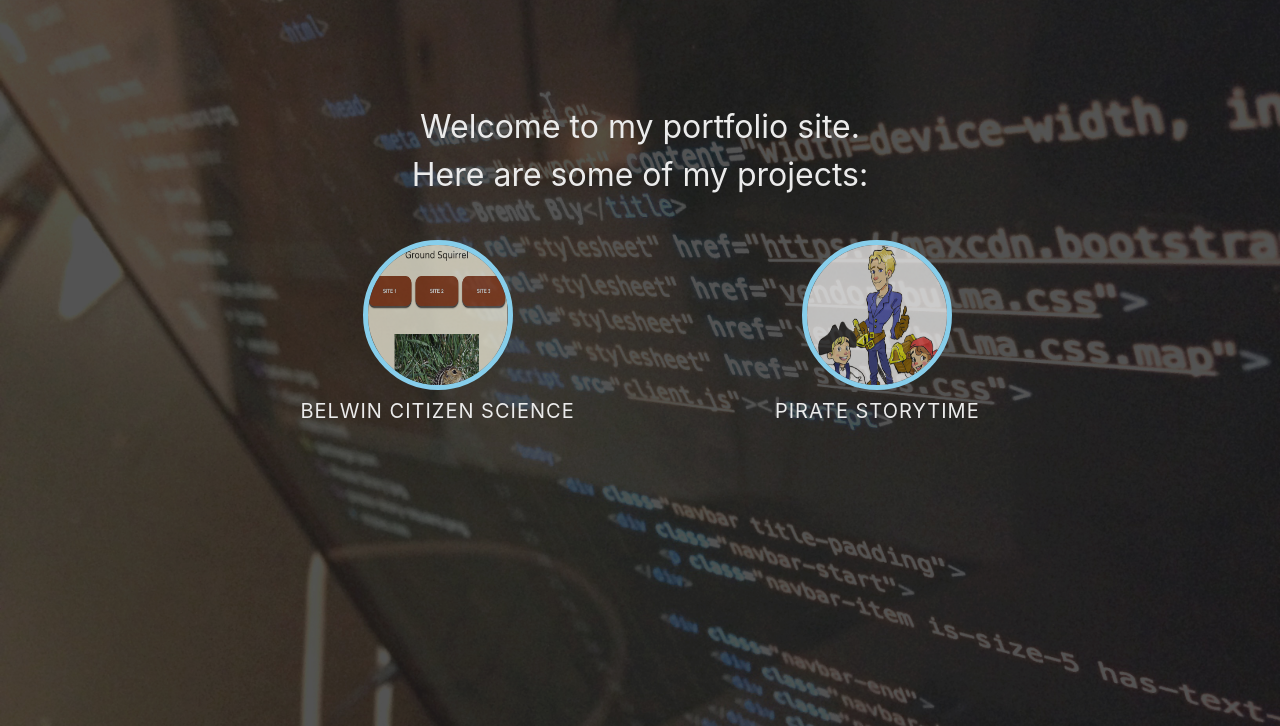
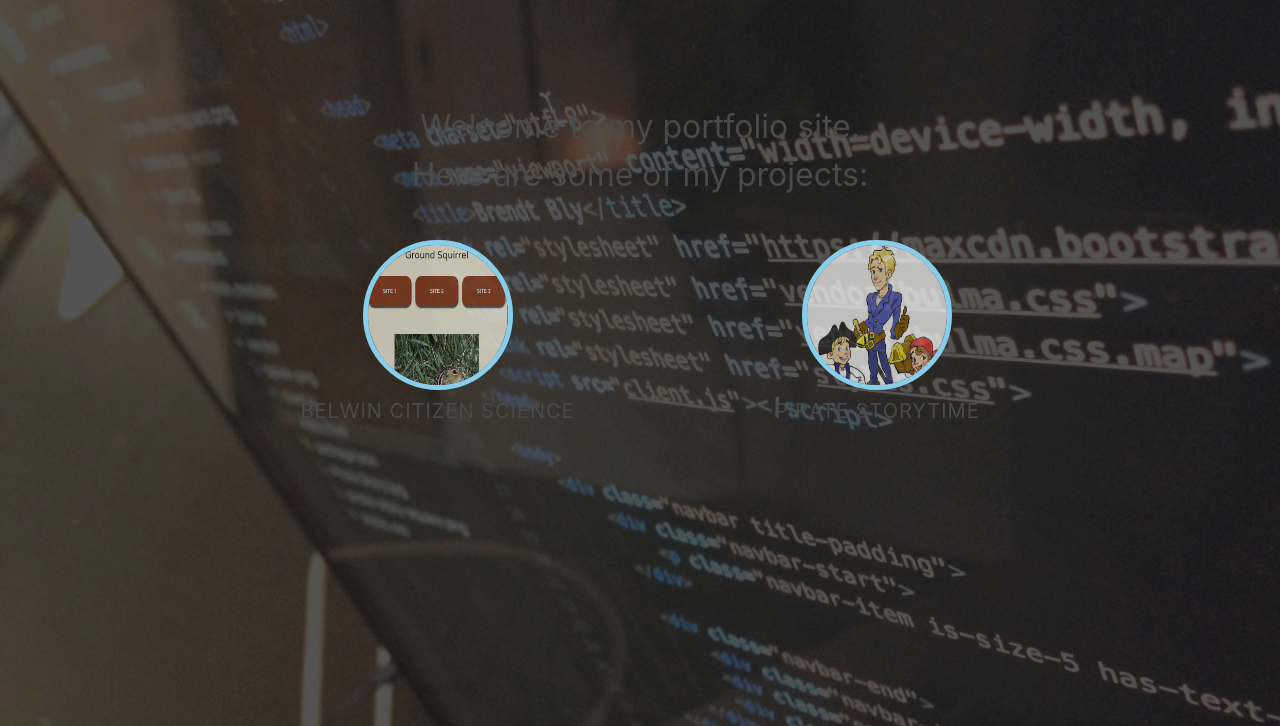
Before and after one commit to b-bly/portfolio-old, a website: page index.html in a window 1280 px wide. Shown: the part 74-800 px from the top of the page. Drawn offline with Linux system fonts and the light colour scheme.

```diff
--- a/styles.css
+++ b/styles.css
@@ -1,14 +1,5 @@
 body {
     min-height: 100vh;
-
-}
-
-
-
-body, .navbar {
-
-    color: rgb(235, 235, 235);
-
 
 }
 
```
